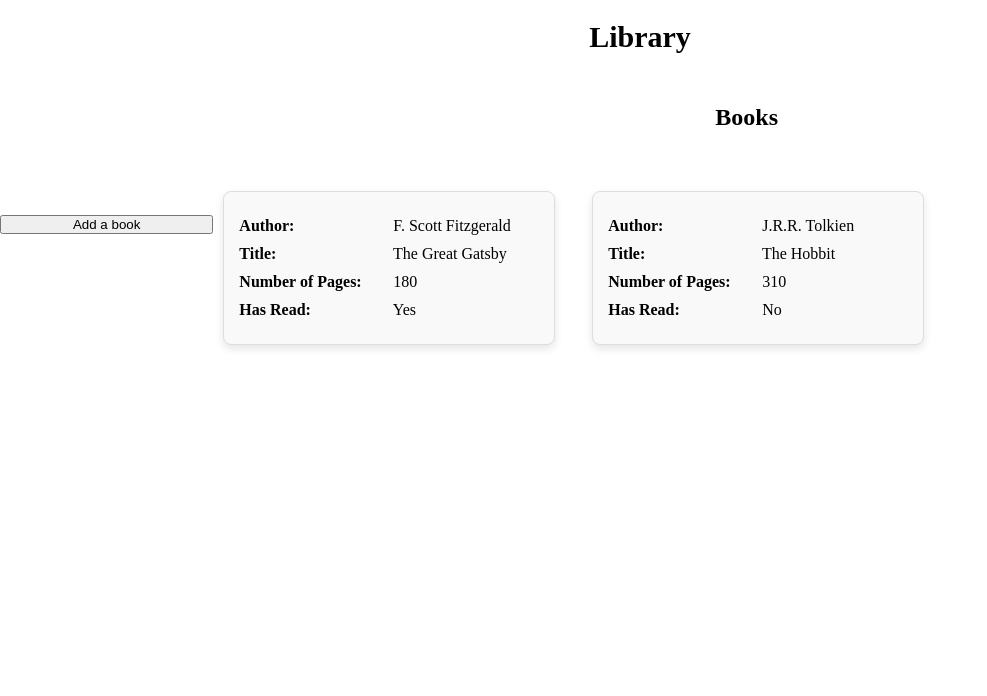
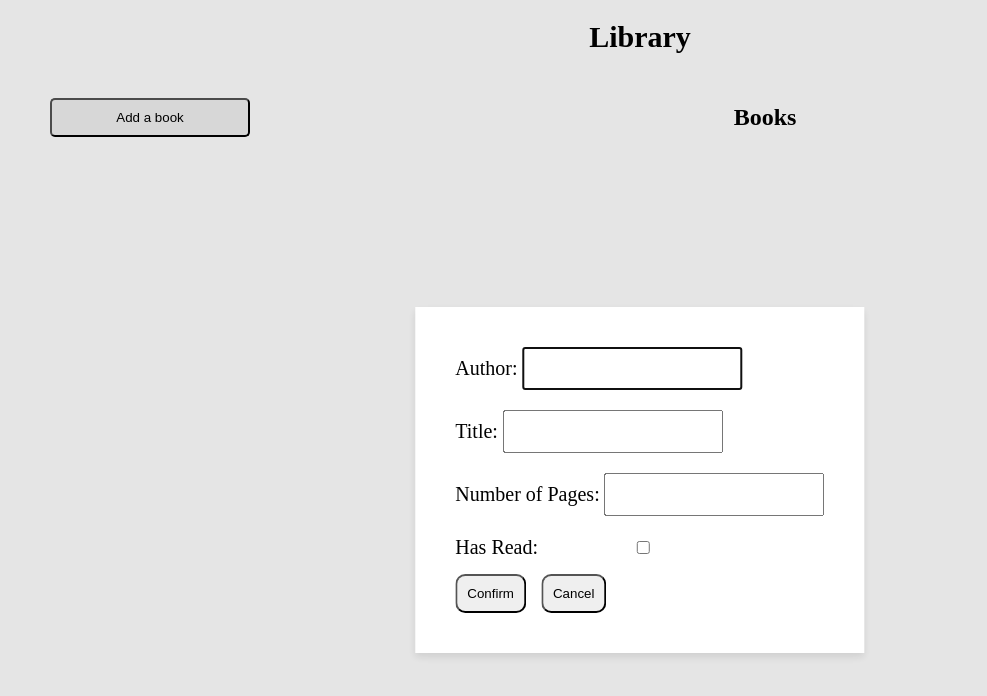
Before and after one commit to scheuringtamas/odin-Library, a plain HTML site: page index.html in a window 1280 px wide. Both pictures are taken after a click on the button "Add a book". Shown: the whole page, without its empty margins (0-987 px from the left). Drawn offline with Linux system fonts and the light colour scheme.

Commit message:
Final project

```diff
--- a/index.html
+++ b/index.html
@@ -5,14 +5,52 @@
     <meta name="viewport" content="width=device-width, initial-scale=1.0" />
     <title>Library</title>
     <link rel="stylesheet" href="styles.css" />
+    <link
+      rel="stylesheet"
+      href="https://cdnjs.cloudflare.com/ajax/libs/font-awesome/4.7.0/css/font-awesome.min.css"
+    />
   </head>
   <body>
     <div class="container">
       <h1>Library</h1>
-      <button>Add a book</button>
-      <div id="books">
-        <h2>Books</h2>
-      </div>
+      <dialog id="book-dialog">
+        <form>
+          <p>
+            <label>
+              Author:
+              <input type="text" name="author" required />
+            </label>
+          </p>
+          <p>
+            <label>
+              Title:
+              <input type="text" name="title" required />
+            </label>
+          </p>
+          <p>
+            <label>
+              Number of Pages:
+              <input type="number" name="numberOfPages" required />
+            </label>
+          </p>
+          <p>
+            <label>
+              Has Read:
+              <input type="checkbox" name="hasRead" />
+            </label>
+          </p>
+          <div class="dialog-buttons">
+            <button id="confirmBtn" value="default" type="submit">
+              Confirm
+            </button>
+            <button id="cancelBtn" value="cancel" formmethod="dialog">
+              Cancel
+            </button>
+          </div>
+        </form>
+      </dialog>
+      <button id="add-book">Add a book</button>
+      <div id="books"></div>
     </div>
     <script src="main.js"></script>
   </body>
--- a/main.js
+++ b/main.js
@@ -1,17 +1,9 @@
-const myLibrary = [
-  {
-    author: "F. Scott Fitzgerald",
-    title: "The Great Gatsby",
-    numberOfPages: 180,
-    hasRead: true,
-  },
-  {
-    author: "J.R.R. Tolkien",
-    title: "The Hobbit",
-    numberOfPages: 310,
-    hasRead: false,
-  },
-];
+document.addEventListener("DOMContentLoaded", () => {
+  displayLibrary();
+  addBookToLibrary();
+});
+
+const myLibrary = [];
 
 function Book(author, title, numberOfPages, hasRead) {
   this.author = author;
@@ -20,13 +12,21 @@
   this.hasRead = hasRead;
 }
 
+Book.prototype.toggleReadStatus = function () {
+  this.hasRead = !this.hasRead;
+};
+
 function displayLibrary() {
-  let text = "";
+  const output = document.getElementById("books");
+  let text = "<h2>Books</h2>";
 
-  // Iterálás a könyvek tömbjén
-  myLibrary.forEach((book) => {
+  myLibrary.forEach((book, index) => {
     text += `
-        <div class="book-card">
+          <div class="book-card" data-index="${index}">
+            <button class="deleteButton fa fa-trash-o" style="font-size:24px;color:red"></button>
+            <button class="toggleReadButton">${
+              book.hasRead ? "Mark as Unread" : "Mark as Read"
+            }</button>
             <p><strong>Author:</strong> ${book.author}</p>
             <p><strong>Title:</strong> ${book.title}</p>
             <p><strong>Number of Pages:</strong> ${book.numberOfPages}</p>
@@ -35,12 +35,76 @@
         `;
   });
 
-  // Az összes könyv megjelenítése egy HTML elemben
-  document.getElementById("books").innerHTML += text;
+  output.innerHTML = text;
+  attachEventListeners();
 }
 
 function addBookToLibrary() {
-  // do stuff here
+  const addBookButton = document.getElementById("add-book");
+  const bookDialog = document.getElementById("book-dialog");
+  const confirmBtn = bookDialog.querySelector("#confirmBtn");
+  const form = bookDialog.querySelector("form");
+
+  addBookButton.addEventListener("click", () => {
+    bookDialog.showModal();
+  });
+
+  confirmBtn.addEventListener("click", (event) => {
+    event.preventDefault();
+
+    if (form.checkValidity()) {
+      const formData = new FormData(form);
+
+      const newBook = new Book(
+        formData.get("author"),
+        formData.get("title"),
+        parseInt(formData.get("numberOfPages")),
+        formData.get("hasRead") === "on"
+      );
+
+      myLibrary.push(newBook);
+
+      form.reset();
+
+      bookDialog.close();
+
+      displayLibrary();
+    } else {
+      form.reportValidity();
+    }
+  });
+
+  cancelBtn.addEventListener("click", (event) => {
+    bookDialog.close();
+  });
+
+  bookDialog.addEventListener("close", () => {
+    form.reset();
+  });
 }
 
+function attachEventListeners() {
+  const deleteButtons = document.querySelectorAll(".deleteButton");
+  deleteButtons.forEach((button) => {
+    button.addEventListener("click", (event) => {
+      const bookCard = button.closest(".book-card");
+      const index = parseInt(bookCard.getAttribute("data-index"));
+
+      myLibrary.splice(index, 1);
+
       displayLibrary();
+    });
+  });
+
+  const toggleReadButtons = document.querySelectorAll(".toggleReadButton");
+  toggleReadButtons.forEach((button) => {
+    button.addEventListener("click", (event) => {
+      const bookCard = button.closest(".book-card");
+      const index = parseInt(bookCard.getAttribute("data-index"));
+
+      myLibrary[index].toggleReadStatus();
+
+      displayLibrary();
+    });
+  });
+}
--- a/styles.css
+++ b/styles.css
@@ -37,6 +37,7 @@
   width: 300px;
   box-shadow: 0 4px 8px rgba(0, 0, 0, 0.1);
   text-align: left;
+  margin-left: 40px;
 }
 
 .book-card p {
@@ -47,3 +48,64 @@
   display: inline-block;
   width: 150px;
 }
+
+.deleteButton {
+  position: relative;
+  left: 280px;
+  border: none;
+  cursor: pointer;
+}
+
+#add-book {
+  cursor: pointer;
+  margin-left: 50px;
+  padding: 10px;
+  border-radius: 5px;
+  width: 200px;
+}
+
+.toggleReadButton {
+  position: relative;
+  right: 20px;
+  padding: 4px;
+  border-radius: 5px;
+  margin-bottom: 10px;
+}
+
+dialog {
+  position: fixed;
+  top: 60%;
+  left: 50%;
+  transform: translate(-50%, -50%);
+  padding: 40px;
+  border: none;
+  box-shadow: 0 4px 8px rgba(0, 0, 0, 0.1);
+  z-index: 1000;
+  font-size: 20px;
+}
+
+input {
+  margin-bottom: 20px;
+  padding: 8px;
+  width: 200px;
+  font-size: 20px;
+}
+
+#confirmBtn {
+  margin-right: 10px;
+}
+
+#confirmBtn:hover {
+  background-color: green;
+  color: white;
+}
+
+#cancelBtn:hover {
+  background-color: red;
+  color: white;
+}
+
+.dialog-buttons button {
+  padding: 10px;
+  border-radius: 10px;
+}
```
Also changed, not shown: Library.png (added). Lines whose indentation alone changed are shown as unchanged.
